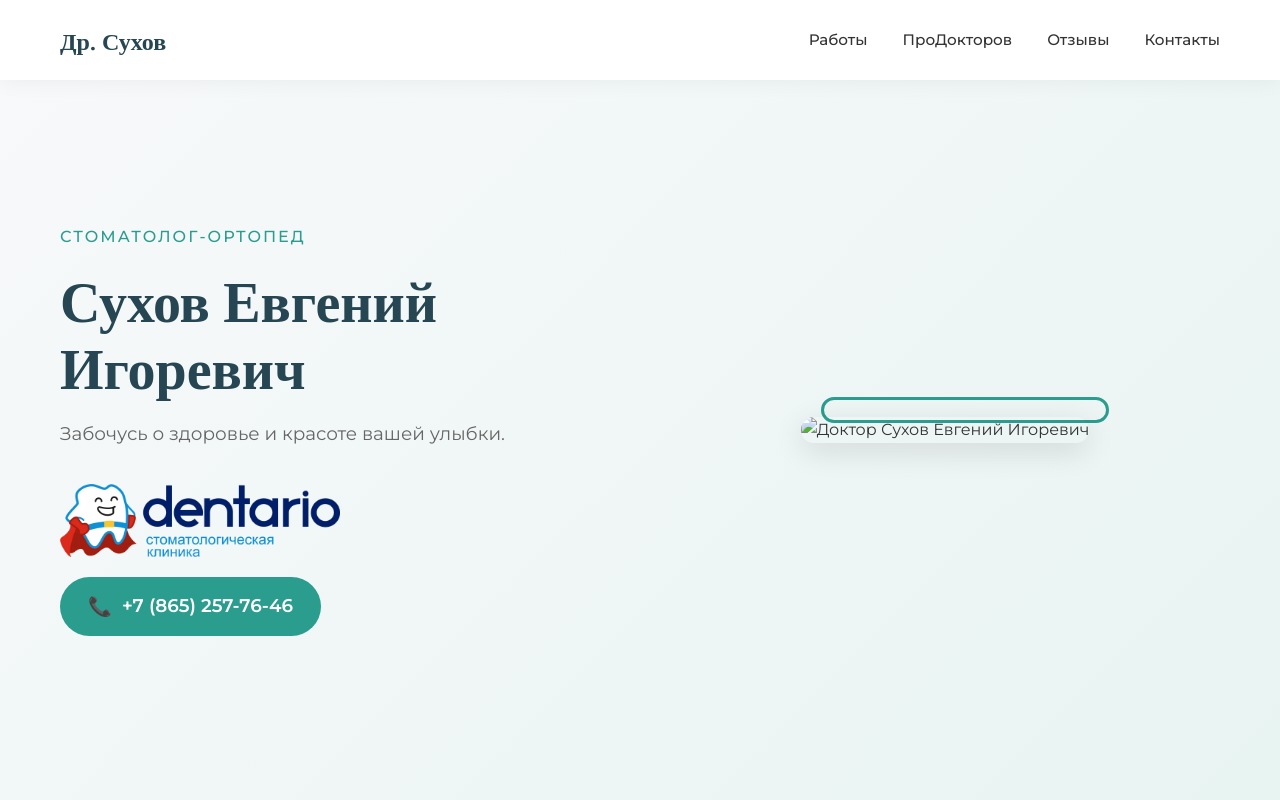
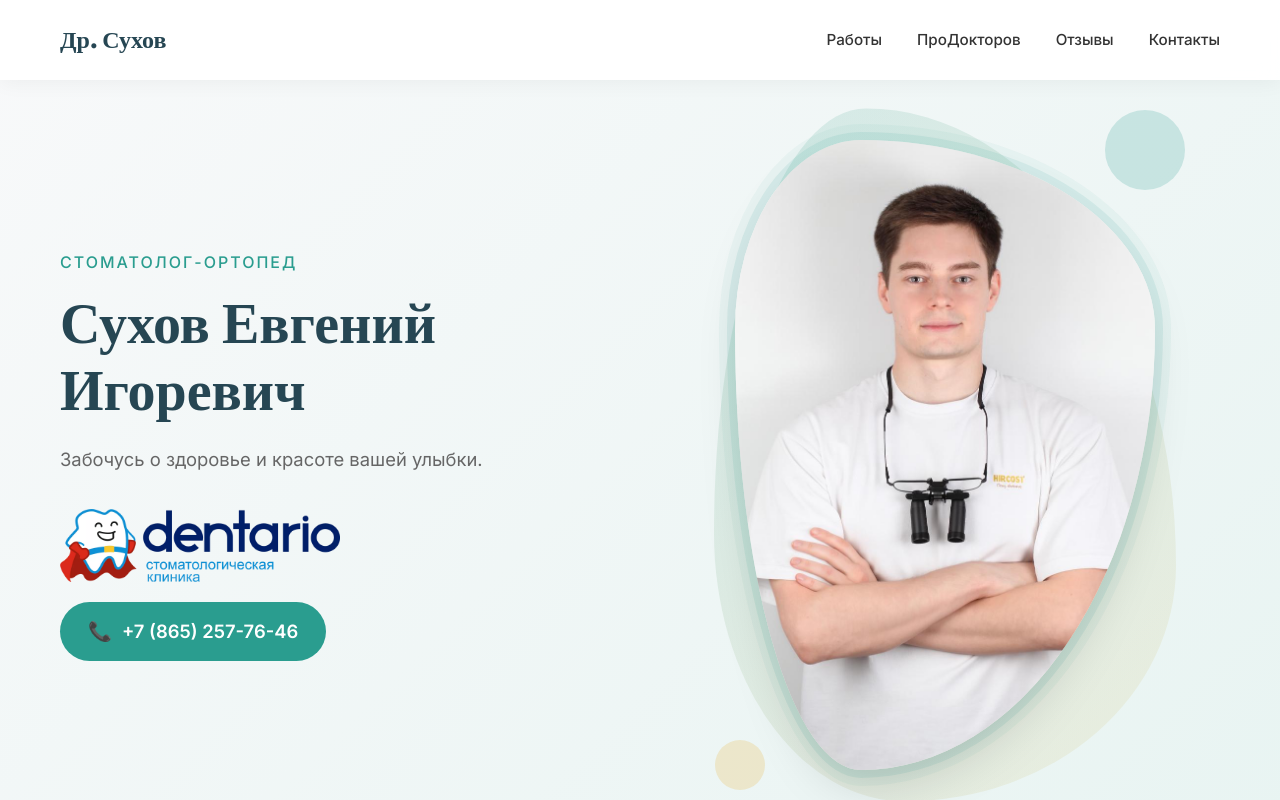
Before and after one commit to romanmaznikov1/doctorsuhov, a plain HTML site: page index.html in a window 1280 px wide. Shown: the top 800 px of the page. Drawn offline with nearby package versions, Linux system fonts and the light colour scheme.

Commit message:
update image

```diff
--- a/index.html
+++ b/index.html
@@ -8,7 +8,7 @@
     <link rel="stylesheet" href="styles.css">
     <link rel="preconnect" href="https://fonts.googleapis.com">
     <link rel="preconnect" href="https://fonts.gstatic.com" crossorigin>
-    <link href="https://fonts.googleapis.com/css2?family=Montserrat:wght@300;400;500;600;700&family=Playfair+Display:wght@400;500;600&display=swap" rel="stylesheet">
+    <link href="https://fonts.googleapis.com/css2?family=Inter:wght@300;400;500;600;700&family=DM+Serif+Display&display=swap" rel="stylesheet">
 </head>
 <body>
     <!-- Header -->
--- a/styles.css
+++ b/styles.css
@@ -29,7 +29,7 @@ html {
 }
 
 body {
-    font-family: 'Montserrat', sans-serif;
+    font-family: 'Inter', -apple-system, BlinkMacSystemFont, sans-serif;
     font-size: 16px;
     line-height: 1.6;
     color: var(--text-color);
@@ -65,7 +65,7 @@ img {
 }
 
 .section-title {
-    font-family: 'Playfair Display', serif;
+    font-family: 'DM Serif Display', serif;
     font-size: 2.5rem;
     font-weight: 600;
     text-align: center;
@@ -121,7 +121,7 @@ img {
 }
 
 .logo {
-    font-family: 'Playfair Display', serif;
+    font-family: 'DM Serif Display', serif;
     font-size: 1.5rem;
     font-weight: 600;
     color: var(--secondary-color);
@@ -237,7 +237,7 @@ img {
 }
 
 .hero-title {
-    font-family: 'Playfair Display', serif;
+    font-family: 'DM Serif Display', serif;
     font-size: 3.5rem;
     font-weight: 600;
     line-height: 1.2;
@@ -303,29 +303,83 @@ img {
 .hero-image {
     display: flex;
     justify-content: center;
+    perspective: 1000px;
 }
 
 .hero-image-wrapper {
     position: relative;
-    max-width: 450px;
+    max-width: 420px;
 }
 
 .doctor-photo {
-    border-radius: var(--radius-lg);
-    box-shadow: var(--shadow-hover);
+    border-radius: 30% 70% 70% 30% / 30% 30% 70% 70%;
+    box-shadow:
+        0 25px 50px -12px rgba(0, 0, 0, 0.15),
+        0 0 0 8px rgba(42, 157, 143, 0.1),
+        0 0 0 16px rgba(42, 157, 143, 0.05);
     position: relative;
     z-index: 2;
+    transition: var(--transition);
+}
+
+.hero-image-wrapper:hover .doctor-photo {
+    border-radius: 70% 30% 30% 70% / 70% 70% 30% 30%;
+    transform: scale(1.02);
 }
 
 .hero-image-decoration {
     position: absolute;
-    top: -20px;
-    right: -20px;
-    width: 100%;
-    height: 100%;
-    border: 3px solid var(--primary-color);
-    border-radius: var(--radius-lg);
+    top: 50%;
+    left: 50%;
+    transform: translate(-50%, -50%);
+    width: 110%;
+    height: 110%;
+    background: linear-gradient(135deg, var(--primary-color) 0%, var(--accent-color) 100%);
+    border-radius: 30% 70% 70% 30% / 30% 30% 70% 70%;
     z-index: 1;
+    opacity: 0.15;
+    animation: morphing 8s ease-in-out infinite;
+}
+
+@keyframes morphing {
+    0%, 100% {
+        border-radius: 30% 70% 70% 30% / 30% 30% 70% 70%;
+    }
+    25% {
+        border-radius: 58% 42% 75% 25% / 76% 46% 54% 24%;
+    }
+    50% {
+        border-radius: 50% 50% 33% 67% / 55% 27% 73% 45%;
+    }
+    75% {
+        border-radius: 33% 67% 58% 42% / 63% 68% 32% 37%;
+    }
+}
+
+.hero-image-wrapper::before {
+    content: '';
+    position: absolute;
+    top: -30px;
+    right: -30px;
+    width: 80px;
+    height: 80px;
+    background: var(--primary-color);
+    border-radius: 50%;
+    opacity: 0.2;
+    z-index: 0;
+}
+
+.hero-image-wrapper::after {
+    content: '';
+    position: absolute;
+    bottom: -20px;
+    left: -20px;
+    width: 50px;
+    height: 50px;
+    background: var(--accent-color);
+    border-radius: 50%;
+    opacity: 0.3;
+    z-index: 0;
 }
 
 /* ===== Hero Clinic Block ===== */
@@ -525,7 +579,7 @@ img {
 }
 
 .certificates-title {
-    font-family: 'Playfair Display', serif;
+    font-family: 'DM Serif Display', serif;
     font-size: 1.8rem;
     text-align: center;
     margin-bottom: 30px;
@@ -601,7 +655,7 @@ img {
 }
 
 .prodoctorov-title {
-    font-family: 'Playfair Display', serif;
+    font-family: 'DM Serif Display', serif;
     font-size: 2rem;
     font-weight: 600;
     margin-bottom: 15px;
@@ -846,7 +900,7 @@ img {
 }
 
 .contact-form h3 {
-    font-family: 'Playfair Display', serif;
+    font-family: 'DM Serif Display', serif;
     font-size: 1.5rem;
     color: var(--secondary-color);
     margin-bottom: 25px;
@@ -910,7 +964,7 @@ img {
 }
 
 .footer-logo {
-    font-family: 'Playfair Display', serif;
+    font-family: 'DM Serif Display', serif;
     font-size: 1.5rem;
     font-weight: 600;
     color: white;
```
Also changed, not shown: images/doctor.jpg (added).
